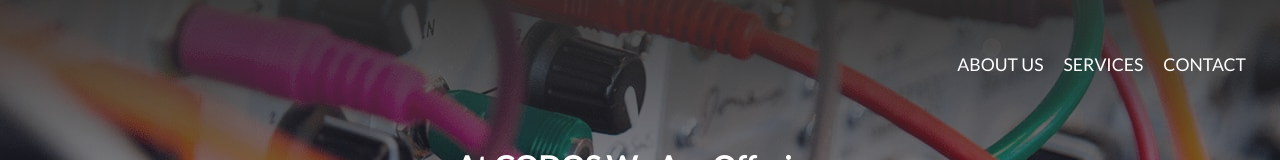
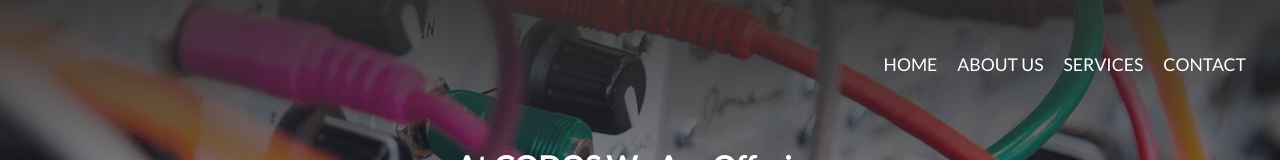
Before and after one commit to dulinnan/codos_react, a React (Create React App) app: page /service/web-hosting in a window 1280 px wide. Shown: the top 160 px of the page. Built offline with nearby package versions, Linux system fonts and the light colour scheme; what webfontloader would draw is missing.

Commit message:
:lipstick: updated style
updated style

```diff
--- a/src/components/Header.tsx
+++ b/src/components/Header.tsx
@@ -131,6 +131,11 @@
                         <div className={collapseStatus} id="navbarSupportedContent">
                             <ul className="navbar-nav ml-auto">
                                 <li className="nav-item">
+                                    <Link to="/home" className="nav-link">
+                                        {t("header.home")}
+                                    </Link>
+                                </li>
+                                <li className="nav-item">
                                     <Link to="/about-us" className="nav-link">
                                         {t("header.aboutUs")}
                                     </Link>
```
